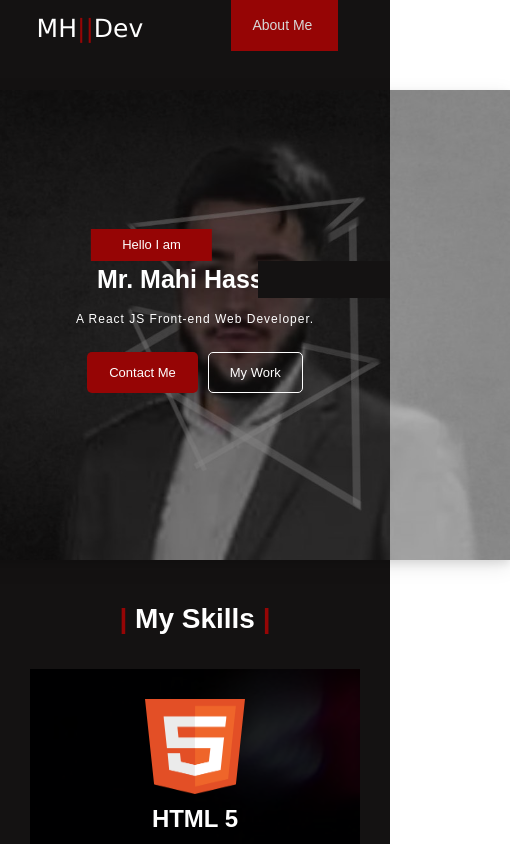
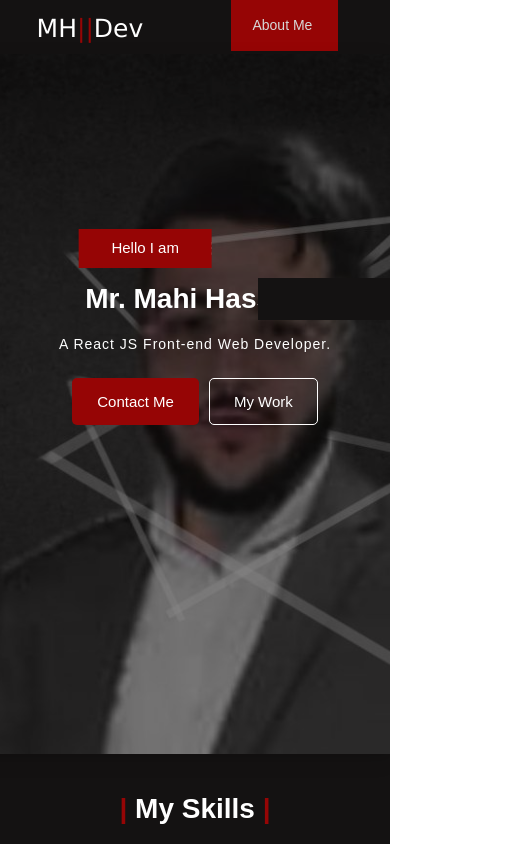
Before and after one commit to HassenMhM/my-portfolio, a React (Vite) app: page / in a window 390 px wide. Shown: the top 844 px of the page, 510 px wide, since content can reach past the window. Built offline with nearby package versions, Linux system fonts and the light colour scheme.

Commit message:
eight-commit

```diff
--- a/src/componnents/about me/About.css
+++ b/src/componnents/about me/About.css
@@ -114,8 +114,6 @@
     }
     .about-container{
         padding-top: 0;
-        flex-direction: column;
-        text-align: center;
     }
     .about-container .left-side{
         position: relative;
@@ -135,33 +133,42 @@
     }
 }
 @media(max-width:500px){
+    .about-container .right-side{
+        position: relative;
+    }
     .about-container .right-side img {
-        width: 700px;
-        height: 470px;
-        right: -120px;
-        top: 90px;
+        top: -400px;
+        height: 700px;
+        width: 550px;
+        object-fit: cover;
+    }
+    .about-container{
+        flex-direction: column;
+        text-align: center;
     }
     .about-container .left-side{
         top: -40px;
     }
     .about-container .left-side .me {
-        padding: 6px;
-        font-size: 13px;
-        width: 28%;
+        padding: 8px;
+        font-size: 15px;
+        width: 30%;
     }
     .about-container .left-side .name{
-        font-size: 25px;
+        font-size: 28px;
+        margin-top: 10px;
     }
     .about-container .left-side p{
-        font-size: 12px;
+        font-size: 14px;
+        margin-bottom: 15px;
     }
     .about-container .buttons a:first-child{
-        padding: 13px 22px;
-        font-size: 13px;
+        padding: 15px 25px;
+        font-size: 15px;
     }
     .about-container .buttons a:last-child{
-        font-size: 13px;
-        padding: 12px 21px;
+        font-size: 15px;
+        padding: 14px 24px;
     }
     @keyframes slowly {
         0%{
@@ -173,13 +180,13 @@
     }
     @keyframes move {
         0% {
-            transform: translateX(150%);
+            transform: translateX(140%);
         }
         50%{
-            transform: translateX(60%);
+            transform: translateX(43%);
         }
         100% {
-            transform: translateX(150%);
+            transform: translateX(140%);
         }
     }
 }
--- a/src/componnents/skills/Skills.css
+++ b/src/componnents/skills/Skills.css
@@ -66,7 +66,7 @@
     }
 
     .skills-container .section-title{
-        margin-top: 180px;
+        margin-top: 340px;
     }
     .skills-container .boxes .box img {
         width: 100px;
```
